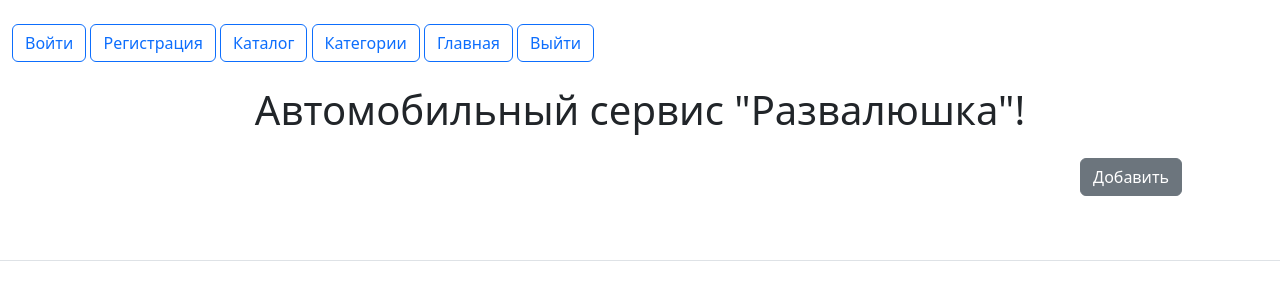
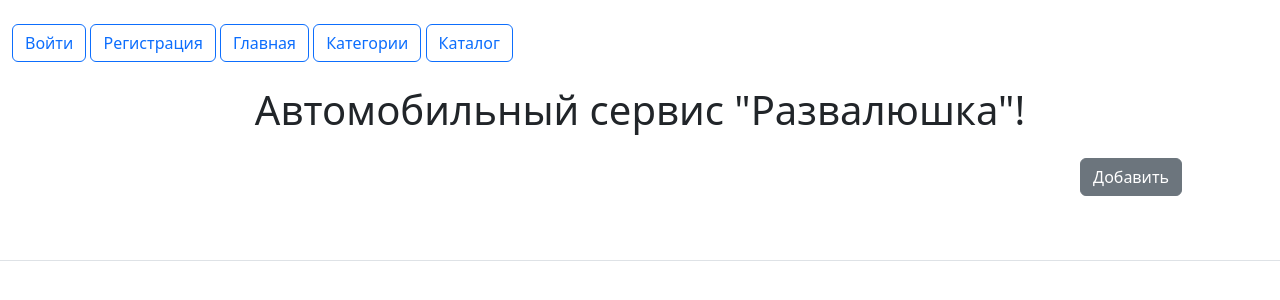
Before and after one commit to dyadyasawa/html_practic, a Django app: template cars/templates/cars_app/cars_list.html in a window 1280 px wide. Shown: the top 300 px of the page. Run offline with Django 4.2, Linux system fonts and the light colour scheme; the template is opened without the code that fills it, so the values that code supplies are empty; some libraries are stand-ins or nearby versions.

Commit message:
Причесывание.

```diff
--- a/cars/templates/cars_app/includes/inc_base.html
+++ b/cars/templates/cars_app/includes/inc_base.html
@@ -4,11 +4,11 @@
     <a class="p-l-2 btn btn-outline-primary" href="{% url 'users:register' %}">Регистрация</a>
 {% endif %}
 
+<a class="p-l-2 btn btn-outline-primary" href="{% url 'cars:start-page' %}">Главная</a>
+<a class="p-l-2 btn btn-outline-primary" href="{% url 'cars:category-list' %}">Категории</a>
 <a class="p-l-2 btn btn-outline-primary" href="{% url 'cars:cars-list' %}">Каталог</a>
-<a class="p-l-2 btn btn-outline-primary" href="{% url 'cars:category-list' %}">Категории</a>
-<a class="p-l-2 btn btn-outline-primary" href="{% url 'cars:start-page' %}">Главная</a>
-<a class="p-l-2 btn btn-outline-primary" href="{% url 'users:logout' %}">Выйти</a>
 
 {% if user.is_authenticated %}
     <a class="p-l-2 btn btn-outline-primary" href="{% url 'users:users-list' %}">Пользователи</a>
+    <a class="p-l-2 btn btn-outline-primary" href="{% url 'users:logout' %}">Выйти</a>
 {% endif %}
```
